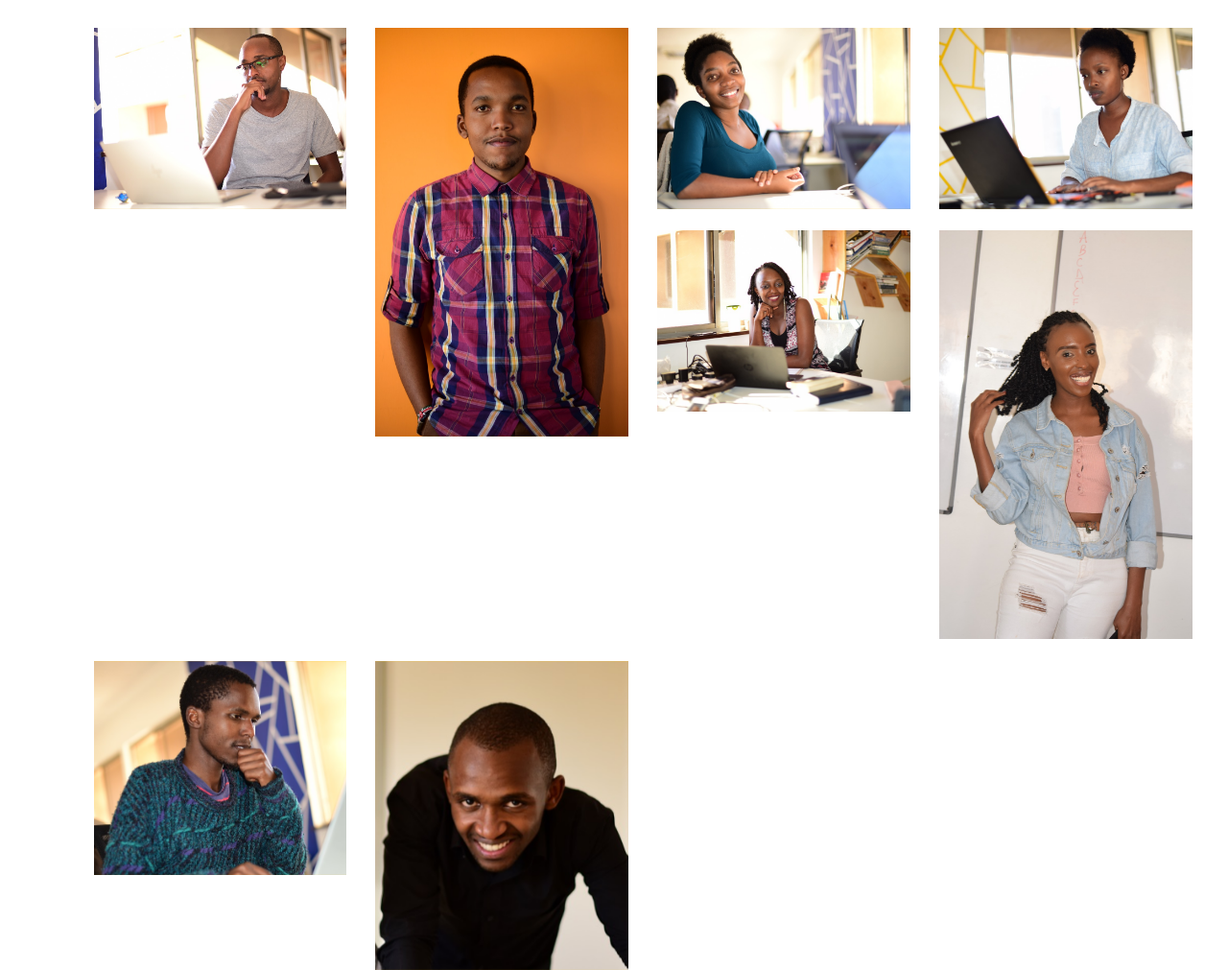
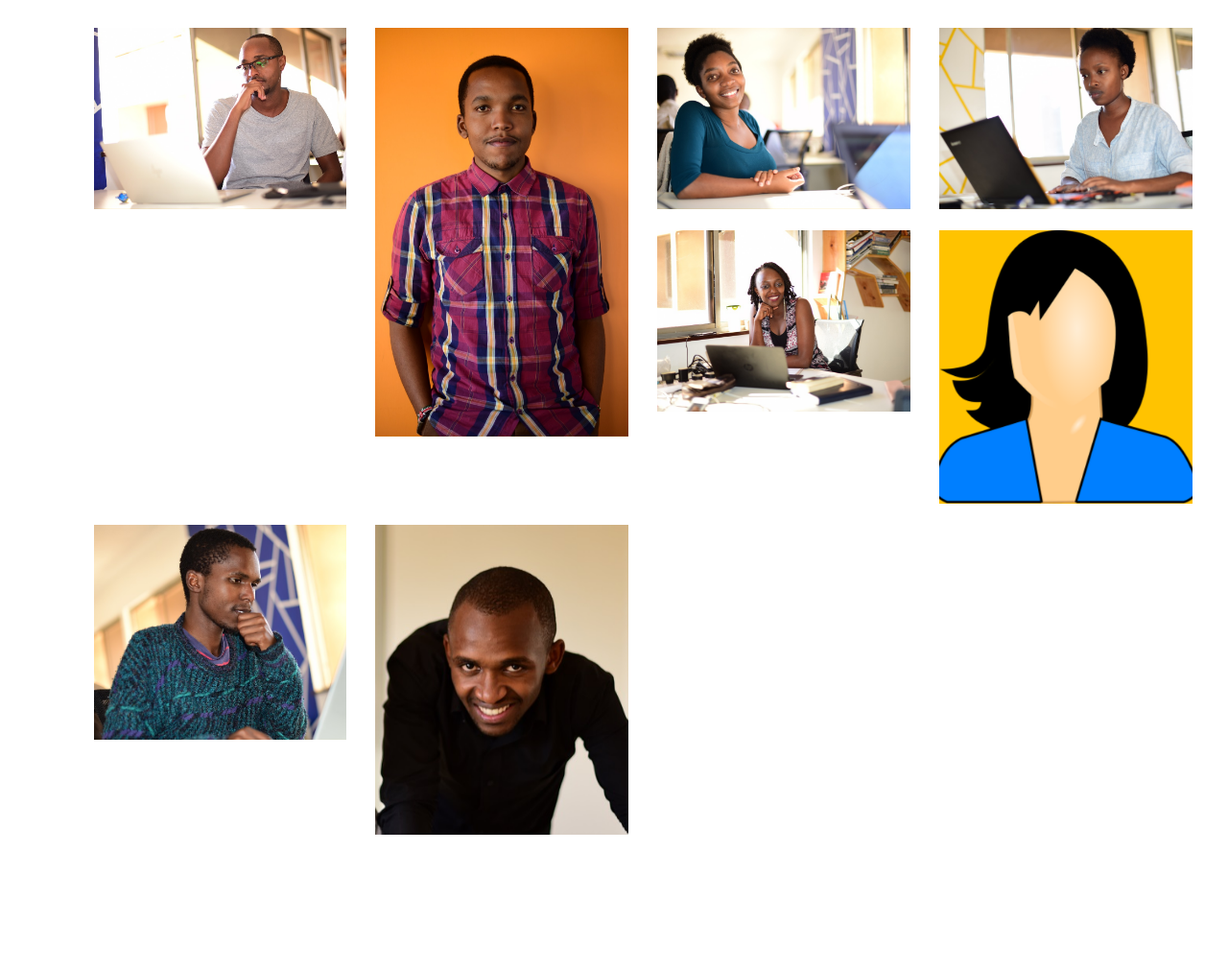
Before and after one commit to brayo1/tabr, a Flask app: page /about in a window 1280 px wide. Shown: the part 1161-2172 px from the top of the page at 96% size. After the commit the page ends 2031 px from the top, so only its background shows below. Run offline with Flask 2, Linux system fonts and the light colour scheme; some libraries are stand-ins or nearby versions; some web fonts are replaced.

Commit message:
maryane anonymous2

```diff
--- a/templates/about.html
+++ b/templates/about.html
@@ -135,7 +135,7 @@ Africa doesn’t have a talent problem its just not in circulation.
 
 <div class="col-lg-3 col-md-4 col-sm-6 col-xs-12" data-animate-effect="fadeInLeft">
     <div class="hovereffect">
-        <img class="img-responsive" src="./static/images/team/maryanne.jpg" alt="maryanne">
+        <img class="img-responsive" src="./static/images/team/maryanne.png" alt="maryanne">
             <div class="overlay">
 				<p>
 					Maryanne Kunuthia
```
